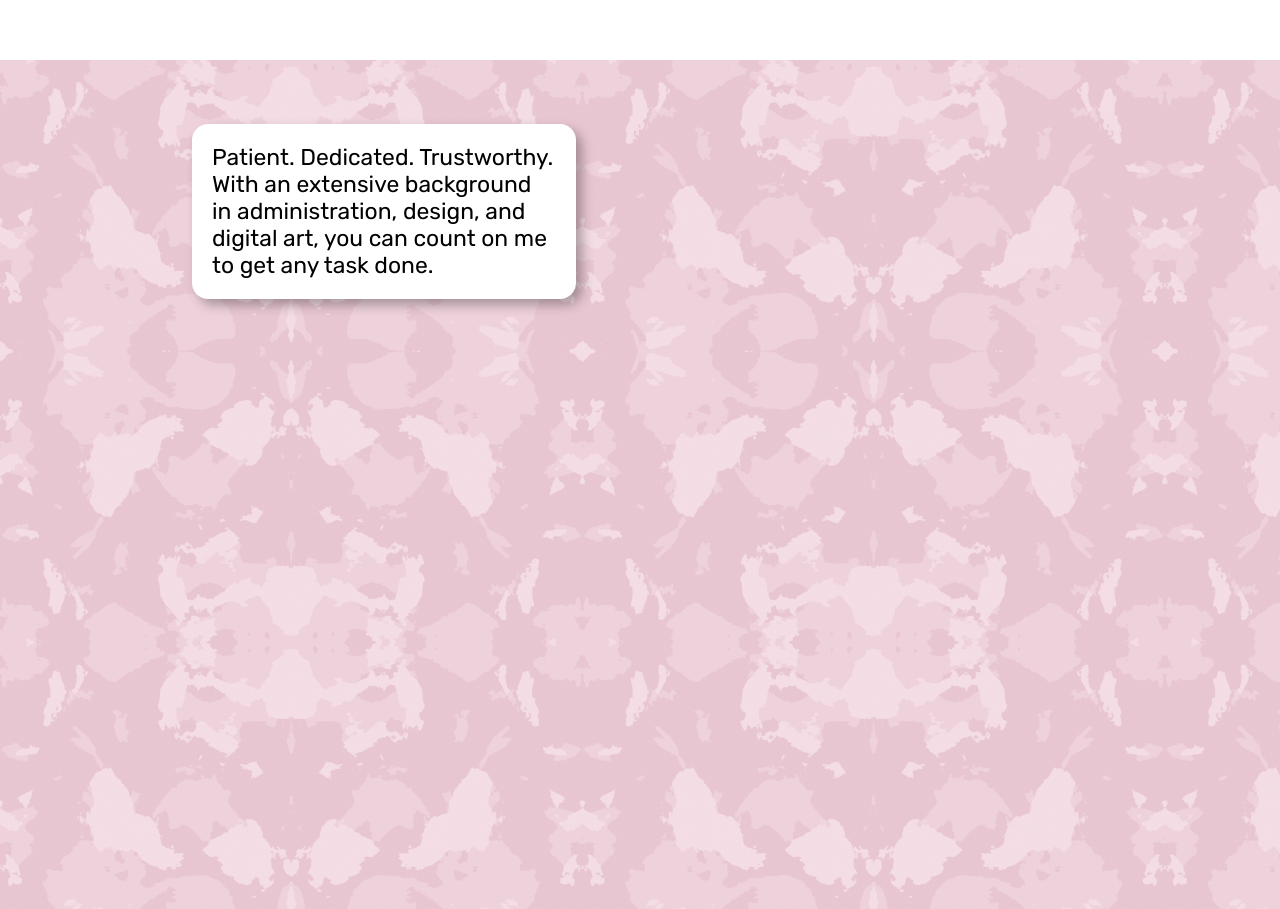
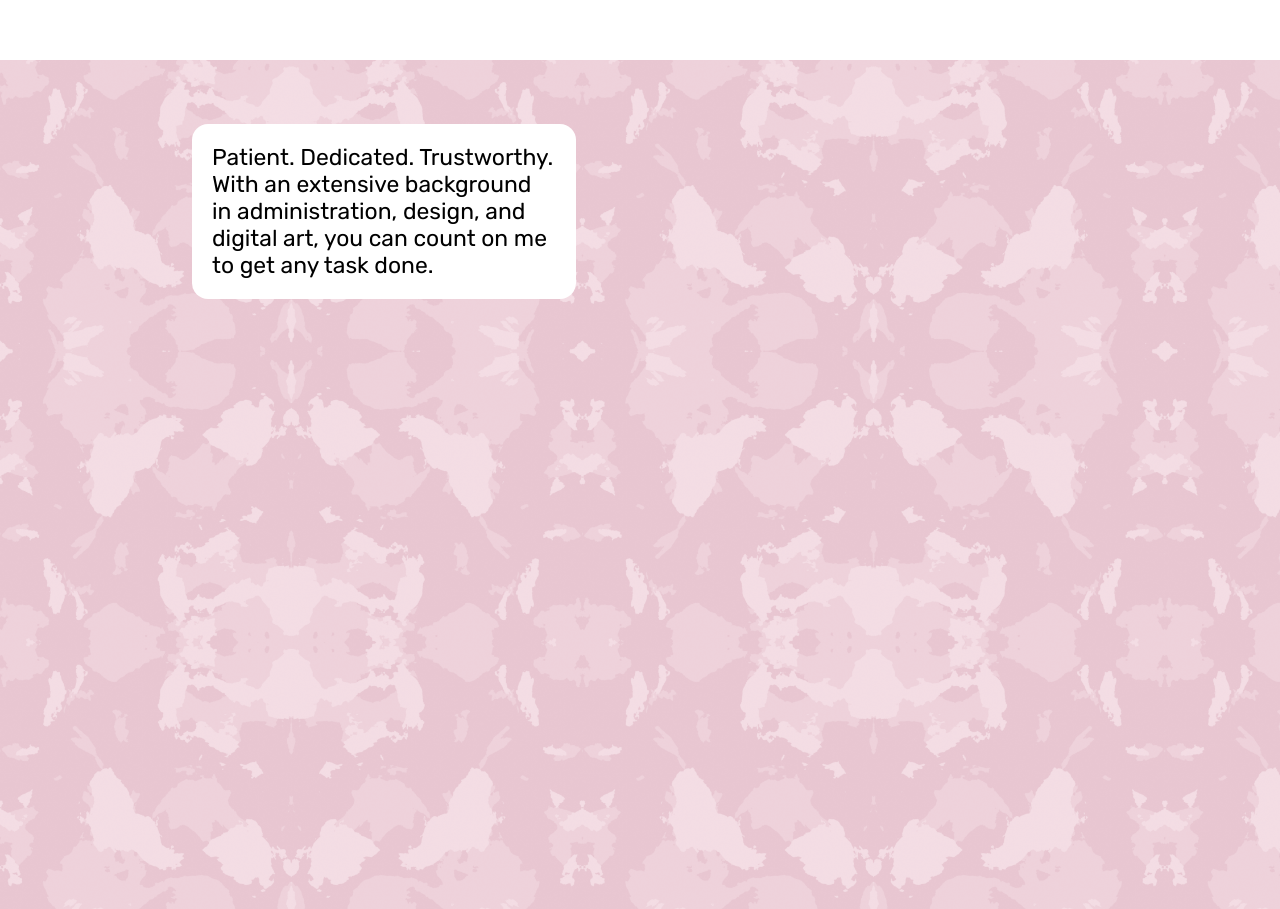
Before and after one commit to nemese2/nemese2.github.io, a plain HTML site: page index.html in a window 1280 px wide. Shown: the part 980-1889 px from the top of the page. Drawn offline with Linux system fonts and the light colour scheme.

Commit message:
Remove shadow.

```diff
--- a/styles.css
+++ b/styles.css
@@ -180,7 +180,6 @@
   width: 30vw;
   height: auto;
   border-radius: 16px;
-  box-shadow: 6px 6px 12px rgba(0, 0, 0, 0.3);
   transform: translate(50%, 64px);
 
 }
```
